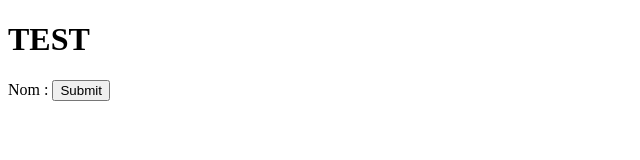
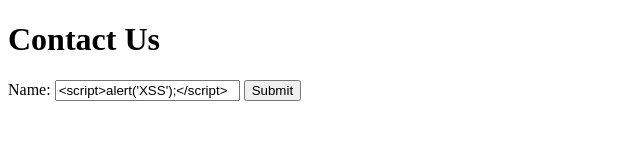
Before and after one commit to Kaishiro63/ci-cd, a plain HTML site: page index.html in a window 1280 px wide. Shown: the whole page, without its empty margins (0-640 px from the left). Drawn offline with Linux system fonts and the light colour scheme.

Commit message:
test rules github 10

```diff
--- a/index.html
+++ b/index.html
@@ -2,12 +2,13 @@
 <html lang="fr">
 <head>
     <meta charset="UTF-8">
-    <title>Formulaire de contact</title>
+    <title>Contact Form</title>
 </head>
 <body>
-    <h1>TEST</h1>
+    <h1>Contact Us</h1>
     <form id="contactForm" method="post" action="/submit">
-        <label for="name">Nom :</label>
+        <label for="name">Name:</label>
+        <input type="text" id="name" name="name" value="<script>alert('XSS');</script>">
         <input type="submit" value="Submit">
     </form>
 
```
